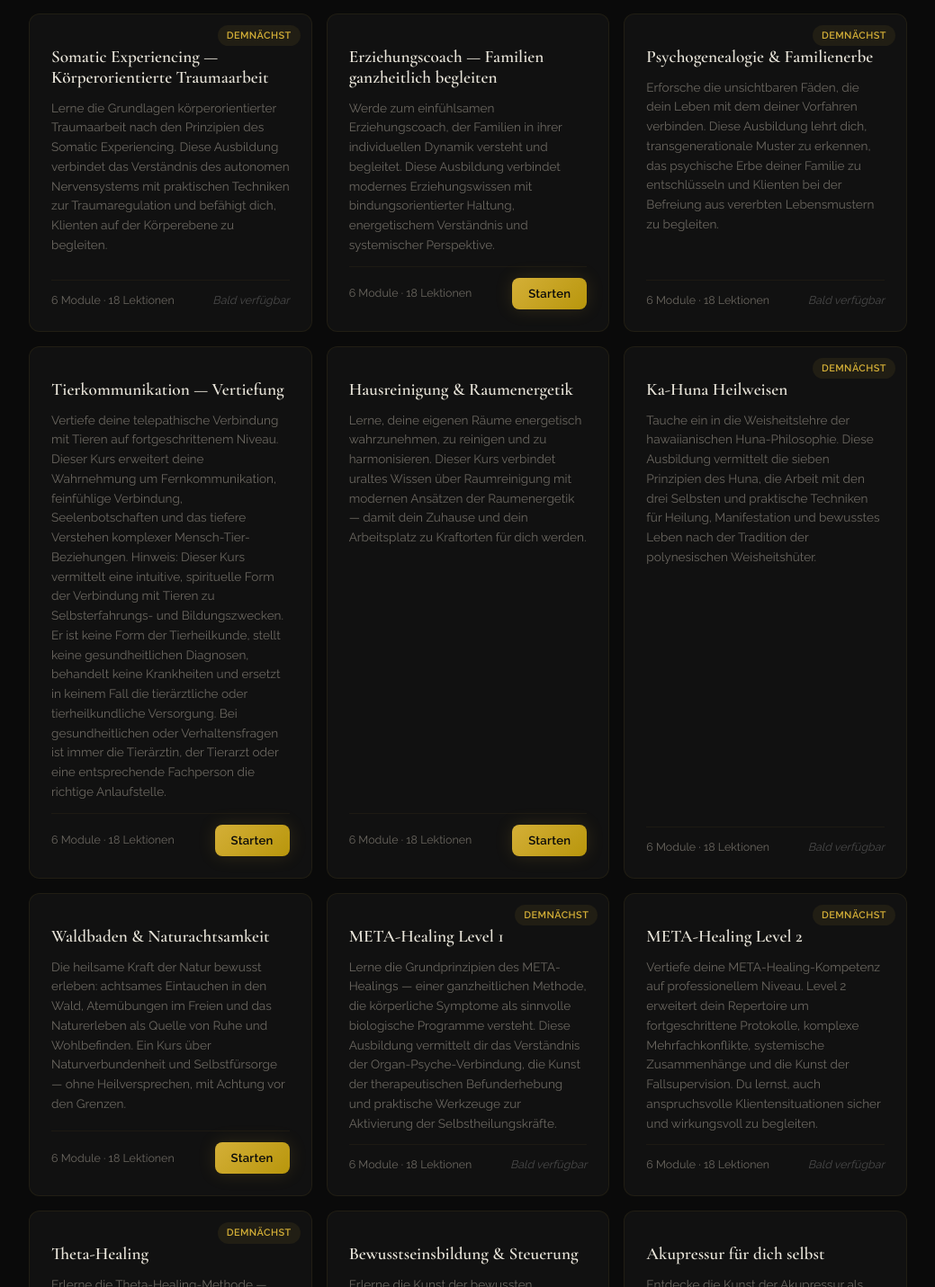
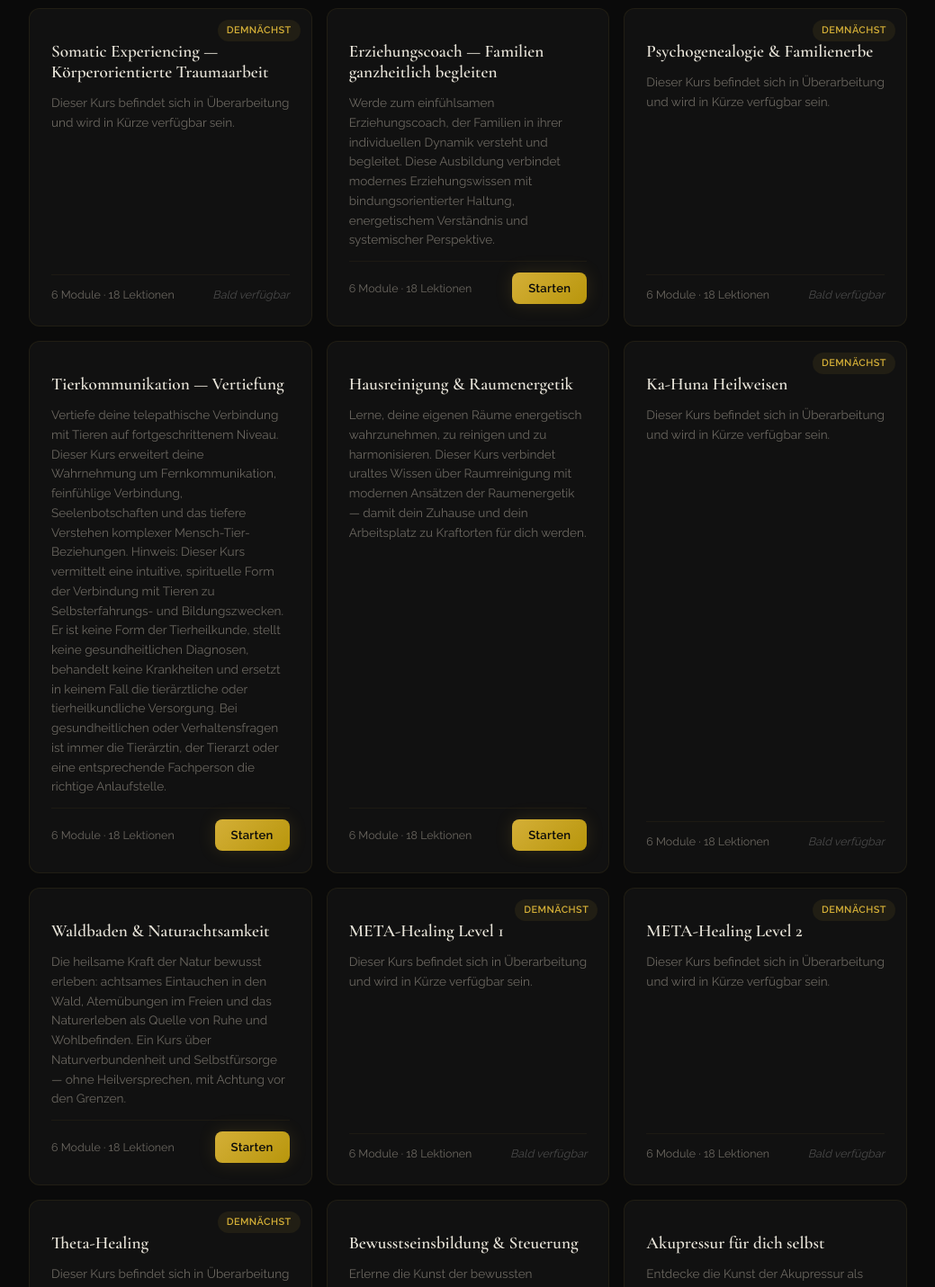
Before and after one commit to Buergersvend/resonanz-akademie, a React (Vite) app: page /kurse in a window 1280 px wide. Shown: the part 6899-8330 px from the top of the page at 90% size, without its empty margins (240-1279 px from the left). Built offline with nearby package versions, Linux system fonts and the light colour scheme; no server answers; the database is empty; sample sign-in values are in the browser's storage.

Commit message:
Coming-Beschreibungs-Sweep: 10 geparkte Kurse auf neutralen Platzhalter (oeffentliche Schaufenster-Flaeche entschaerft)

```diff
--- a/src/data/B01.js
+++ b/src/data/B01.js
@@ -2,7 +2,7 @@ const B01 = {
   id: 'B01',
   titel: 'META-Healing Level 1',
   bereich: 'bewusstsein',
-  beschreibung: 'Lerne die Grundprinzipien des META-Healings — einer ganzheitlichen Methode, die körperliche Symptome als sinnvolle biologische Programme versteht. Diese Ausbildung vermittelt dir das Verständnis der Organ-Psyche-Verbindung, die Kunst der therapeutischen Befunderhebung und praktische Werkzeuge zur Aktivierung der Selbstheilungskräfte.',
+  beschreibung: 'Dieser Kurs befindet sich in Überarbeitung und wird in Kürze verfügbar sein.',
   status: 'coming',
   module: [
     {
--- a/src/data/B02.js
+++ b/src/data/B02.js
@@ -2,7 +2,7 @@ const B02 = {
   id: 'B02',
   titel: 'META-Healing Level 2',
   bereich: 'bewusstsein',
-  beschreibung: 'Vertiefe deine META-Healing-Kompetenz auf professionellem Niveau. Level 2 erweitert dein Repertoire um fortgeschrittene Protokolle, komplexe Mehrfachkonflikte, systemische Zusammenhänge und die Kunst der Fallsupervision. Du lernst, auch anspruchsvolle Klientensituationen sicher und wirkungsvoll zu begleiten.',
+  beschreibung: 'Dieser Kurs befindet sich in Überarbeitung und wird in Kürze verfügbar sein.',
   status: 'coming',
   module: [
     {
--- a/src/data/B08.js
+++ b/src/data/B08.js
@@ -2,7 +2,7 @@ const B08 = {
   id: 'B08',
   titel: 'Theta-Healing',
   bereich: 'bewusstsein',
-  beschreibung: 'Erlerne die Theta-Healing-Methode — eine kraftvolle Technik, die den Theta-Gehirnwellenzustand nutzt, um limitierende Glaubenssätze aufzulösen, emotionale Blockaden zu transformieren und die natürlichen Selbstheilungskräfte zu aktivieren. Diese Ausbildung vermittelt dir die Grundlagen der Bewusstseinsarbeit im Theta-Zustand und praktische Werkzeuge für deine Klientenarbeit.',
+  beschreibung: 'Dieser Kurs befindet sich in Überarbeitung und wird in Kürze verfügbar sein.',
   status: 'coming',
   module: [
     {
--- a/src/data/C01.js
+++ b/src/data/C01.js
@@ -21,7 +21,7 @@ const C01 = {
     {
       id: 'C01-M1',
       titel: 'Was ist Coaching?',
-      beschreibung: 'Die Grundlagen des Coachings verstehen — Abgrenzung zu Therapie, Beratung und Mentoring, die Kernhaltung des Coaches und die ethischen Grundsätze der Profession.',
+      beschreibung: 'Dieser Kurs befindet sich in Überarbeitung und wird in Kürze verfügbar sein.',
       lektionen: [
         {
           id: 'C01-M1-L1',
@@ -135,7 +135,7 @@ Jeder gute Coach hat selbst einen Coach oder Supervisor. Nicht weil er unfähig
     {
       id: 'C01-M2',
       titel: 'Die Kunst der Gesprächsführung',
-      beschreibung: 'Die zentralen Gesprächstechniken des Coachings erlernen — aktives Zuhören, kraftvolle Fragen und die Fähigkeit, Stille produktiv zu nutzen.',
+      beschreibung: 'Dieser Kurs befindet sich in Überarbeitung und wird in Kürze verfügbar sein.',
       lektionen: [
         {
           id: 'C01-M2-L1',
@@ -263,7 +263,7 @@ Aktives Zuhören, kraftvolle Fragen, Feedback, Konfrontation und Stille — dies
     {
       id: 'C01-M3',
       titel: 'Coaching-Modelle und Strukturen',
-      beschreibung: 'Die bewährten Coaching-Modelle kennenlernen und anwenden — vom GROW-Modell über den Coaching-Prozess bis zur Auftragsklärung.',
+      beschreibung: 'Dieser Kurs befindet sich in Überarbeitung und wird in Kürze verfügbar sein.',
       lektionen: [
         {
           id: 'C01-M3-L1',
@@ -411,7 +411,7 @@ Kein Modell ist "das richtige". Die Kunst liegt darin, das passende Modell für
     {
       id: 'C01-M4',
       titel: 'Coaching-Werkzeuge für die Praxis',
-      beschreibung: 'Konkrete Tools und Techniken, die du sofort in Coaching-Sitzungen einsetzen kannst — vom Lebensrad über Werteklärung bis zur Glaubenssatzarbeit.',
+      beschreibung: 'Dieser Kurs befindet sich in Überarbeitung und wird in Kürze verfügbar sein.',
       lektionen: [
         {
           id: 'C01-M4-L1',
@@ -532,7 +532,7 @@ Diese Werkzeuge sind keine Tricks — sie sind Türöffner. Jedes einzelne kann
     {
       id: 'C01-M5',
       titel: 'Der Coaching-Prozess von A bis Z',
-      beschreibung: 'Den vollständigen Coaching-Prozess verstehen und gestalten — vom Erstgespräch über die Sitzungsstruktur bis zum Abschluss.',
+      beschreibung: 'Dieser Kurs befindet sich in Überarbeitung und wird in Kürze verfügbar sein.',
       lektionen: [
         {
           id: 'C01-M5-L1',
@@ -649,7 +649,7 @@ Coaching soll den Klienten stärken, nicht an den Coach binden. Wenn du merkst,
     {
       id: 'C01-M6',
       titel: 'Deine Coaching-Praxis aufbauen',
-      beschreibung: 'Von der Positionierung über Preisgestaltung bis zum ersten Klienten — die praktischen Schritte zum Start deiner Coaching-Tätigkeit.',
+      beschreibung: 'Dieser Kurs befindet sich in Überarbeitung und wird in Kürze verfügbar sein.',
       lektionen: [
         {
           id: 'C01-M6-L1',
--- a/src/data/F02.js
+++ b/src/data/F02.js
@@ -2,7 +2,7 @@ const F02 = {
   id: 'F02',
   titel: 'Familienaufstellungen energetisch',
   bereich: 'frauen',
-  beschreibung: 'Lerne die Kunst der energetischen Familienaufstellung — von den systemischen Grundprinzipien über die Wahrnehmung von Familienfeldern bis zur eigenständigen Durchführung. Diese Ausbildung verbindet systemische Aufstellungsarbeit mit feinstofflicher Wahrnehmung und energetischen Interventionstechniken.',
+  beschreibung: 'Dieser Kurs befindet sich in Überarbeitung und wird in Kürze verfügbar sein.',
   status: 'coming',
   module: [
     {
--- a/src/data/F04.js
+++ b/src/data/F04.js
@@ -2,7 +2,7 @@ const F04 = {
   id: 'F04',
   titel: 'Psychogenealogie & Familienerbe',
   bereich: 'frauen',
-  beschreibung: 'Erforsche die unsichtbaren Fäden, die dein Leben mit dem deiner Vorfahren verbinden. Diese Ausbildung lehrt dich, transgenerationale Muster zu erkennen, das psychische Erbe deiner Familie zu entschlüsseln und Klienten bei der Befreiung aus vererbten Lebensmustern zu begleiten.',
+  beschreibung: 'Dieser Kurs befindet sich in Überarbeitung und wird in Kürze verfügbar sein.',
   status: 'coming',
   module: [
     {
--- a/src/data/G07.js
+++ b/src/data/G07.js
@@ -2,7 +2,7 @@ const G07 = {
   id: 'G07',
   titel: 'Ka-Huna Heilweisen',
   bereich: 'grundlagen',
-  beschreibung: 'Tauche ein in die Weisheitslehre der hawaiianischen Huna-Philosophie. Diese Ausbildung vermittelt die sieben Prinzipien des Huna, die Arbeit mit den drei Selbsten und praktische Techniken für Heilung, Manifestation und bewusstes Leben nach der Tradition der polynesischen Weisheitshüter.',
+  beschreibung: 'Dieser Kurs befindet sich in Überarbeitung und wird in Kürze verfügbar sein.',
   status: 'coming',
   module: [
     {
--- a/src/data/P07.js
+++ b/src/data/P07.js
@@ -2,7 +2,7 @@ const P07 = {
   id: 'P07',
   titel: 'Hypnose & Hypnotherapie',
   bereich: 'psyche',
-  beschreibung: 'Erlerne die Grundlagen der modernen Hypnose und Hypnotherapie — von der wissenschaftlichen Basis über Induktionstechniken und therapeutische Suggestionen bis zur Arbeit mit dem Unterbewusstsein. Diese Ausbildung befähigt dich, hypnotische Techniken sicher und wirkungsvoll in deine Beratungspraxis zu integrieren.',
+  beschreibung: 'Dieser Kurs befindet sich in Überarbeitung und wird in Kürze verfügbar sein.',
   status: 'coming',
   module: [
     {
--- a/src/data/P22.js
+++ b/src/data/P22.js
@@ -2,7 +2,7 @@ const P22 = {
   id: 'P22',
   titel: 'Traumatherapie energetisch',
   bereich: 'psyche',
-  beschreibung: 'Lerne, wie sich Trauma im Energiefeld manifestiert und wie du mit energetischen Methoden zur Integration und Heilung beiträgst. Diese Ausbildung verbindet modernes Traumawissen mit feinstofflicher Wahrnehmung und energetischen Interventionstechniken für eine ganzheitliche Begleitung.',
+  beschreibung: 'Dieser Kurs befindet sich in Überarbeitung und wird in Kürze verfügbar sein.',
   status: 'coming',
   module: [
     {
--- a/src/data/P23.js
+++ b/src/data/P23.js
@@ -2,7 +2,7 @@ const P23 = {
   id: 'P23',
   titel: 'Somatic Experiencing — Körperorientierte Traumaarbeit',
   bereich: 'psyche',
-  beschreibung: 'Lerne die Grundlagen körperorientierter Traumaarbeit nach den Prinzipien des Somatic Experiencing. Diese Ausbildung verbindet das Verständnis des autonomen Nervensystems mit praktischen Techniken zur Traumaregulation und befähigt dich, Klienten auf der Körperebene zu begleiten.',
+  beschreibung: 'Dieser Kurs befindet sich in Überarbeitung und wird in Kürze verfügbar sein.',
   status: 'coming',
   module: [
     {
```
